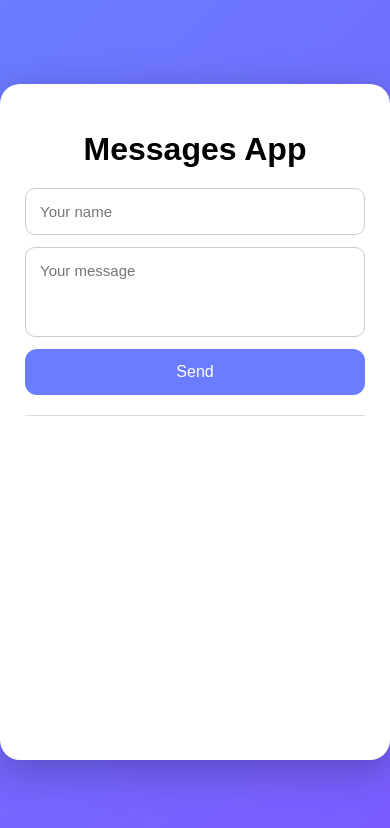
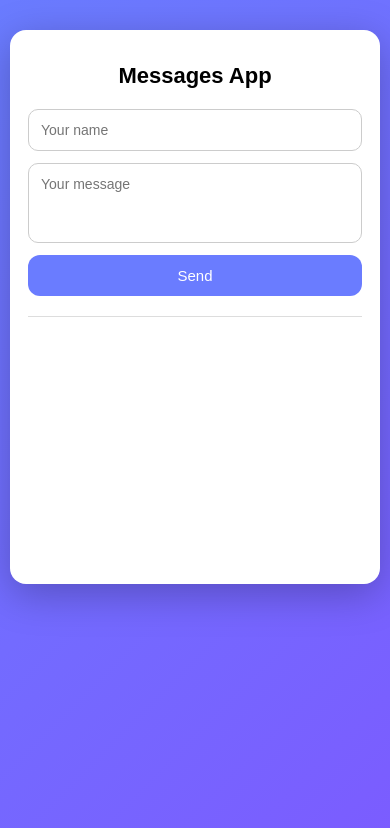
Before and after one commit to IliaBejenar/messages-rest-api, a website: page pages/index.html in a window 390 px wide. Drawn offline with Linux system fonts and the light colour scheme; no server answers.

Commit message:
mobile adaptative and description meta tag. Update server.js to log a message without special characters when switching ports. Update pages/index.html to include a title, viewport meta tag for

```diff
--- a/pages/style.css
+++ b/pages/style.css
@@ -281,3 +281,67 @@ textarea {
 .toast.error {
   background: #e74c3c;
 }
+
+
+/* ===== MOBILE ADAPTIVE ===== */
+@media (max-width: 500px) {
+
+  body {
+    padding: 10px;
+    align-items: flex-start;
+  }
+
+  .app {
+    width: 100%;
+    max-width: 100%;
+    border-radius: 16px;
+    padding: 18px;
+    margin-top: 20px;
+  }
+
+  h1 {
+    font-size: 22px;
+  }
+
+  input, textarea {
+    font-size: 14px;
+    padding: 12px;
+  }
+
+  textarea {
+    height: 80px;
+  }
+
+  .send-btn {
+    font-size: 15px;
+    padding: 12px;
+  }
+
+  .messages {
+    height: 250px;
+  }
+
+  .message-header {
+    font-size: 13px;
+  }
+
+  .message-actions {
+    flex-direction: column;
+  }
+
+  .edit-btn,
+  .delete-btn {
+    width: 100%;
+    font-size: 14px;
+  }
+
+  /* MODAL */
+  .modal {
+    width: 90%;
+    padding: 18px;
+  }
+
+  .modal textarea {
+    height: 90px;
+  }
+}
```
